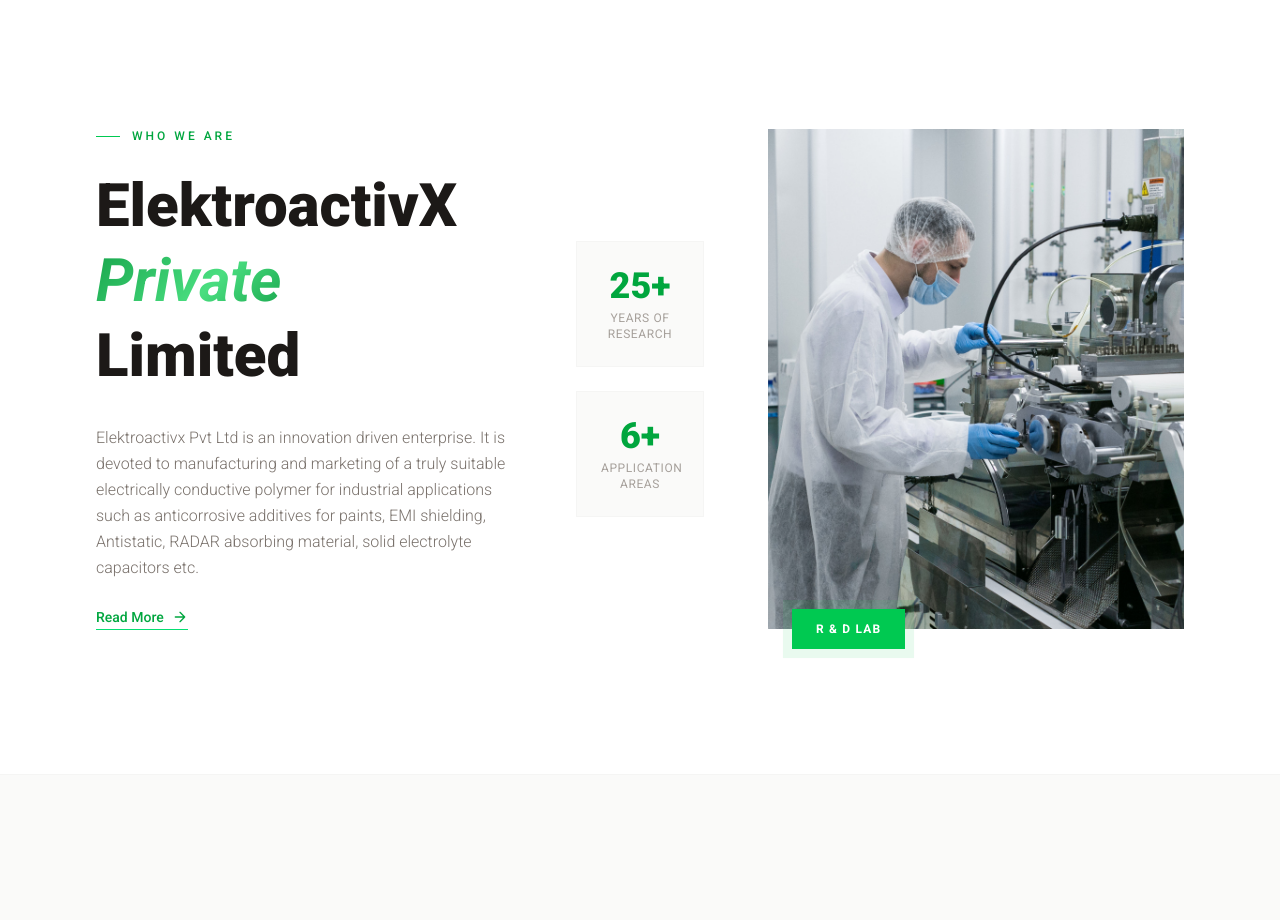
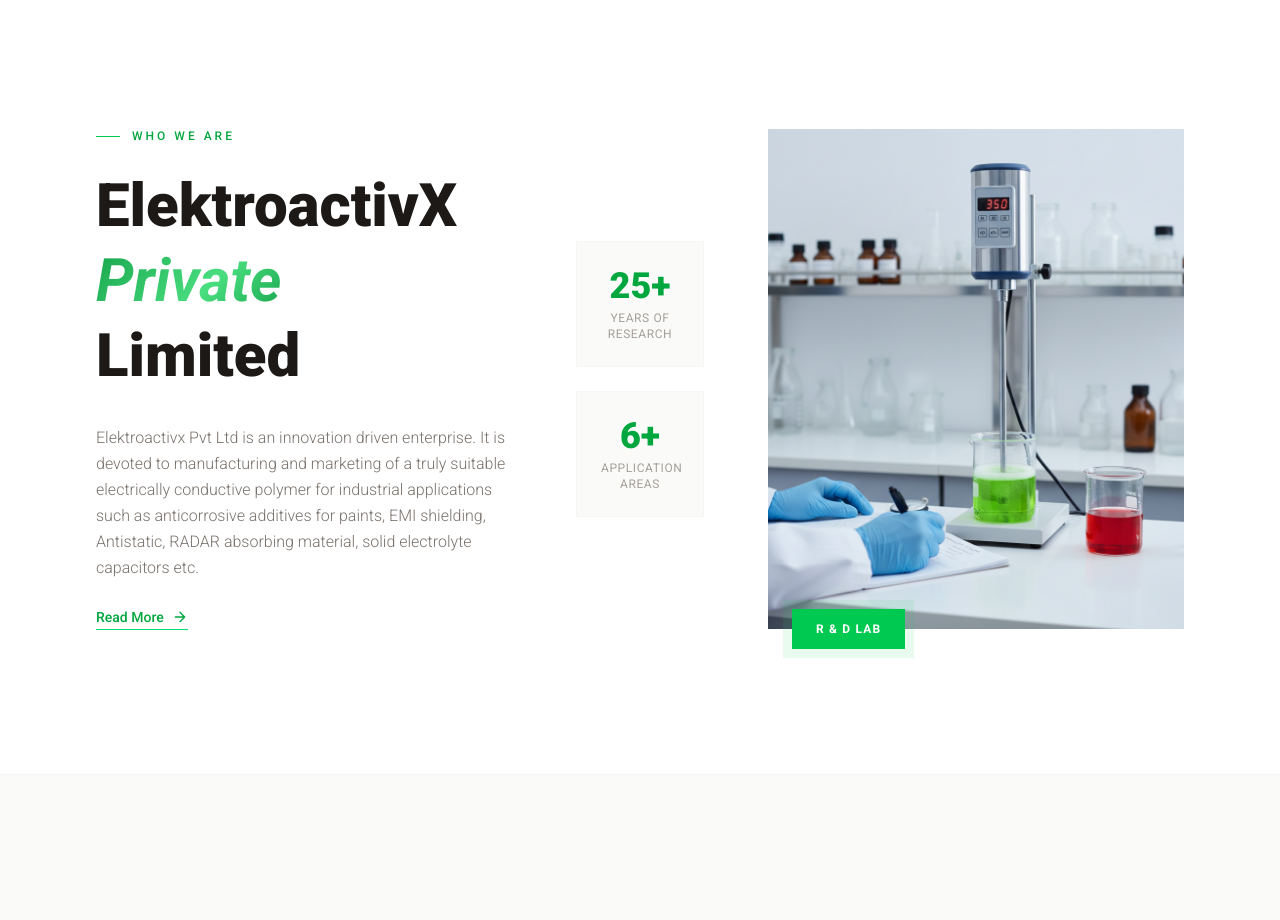
Before and after one commit to deploymentcode1621-dotcom/electroactivx, a React (Vite) app in the folder elektroactivx/: page / in a window 1280 px wide. Shown: the part 860-1780 px from the top of the page. Built offline with nearby package versions, Linux system fonts and the light colour scheme.

Commit message:
home.jsx
By Tanvi

```diff
--- a/elektroactivx/src/pages/Home.jsx
+++ b/elektroactivx/src/pages/Home.jsx
@@ -352,7 +352,7 @@
             <Reveal delay={200} direction="right">
               <div className="relative">
                 <img
-                   src="/images/innovation.jpeg"
+                   src="/images/Innovation Lab.png"
                   alt="Innovation Laboratory"
                   className="w-full h-[500px] object-cover"
                 />
```
Also changed, not shown: elektroactivx/public/images/Innovation Lab.png (added), elektroactivx/public/images/innovation.jpeg (deleted).
